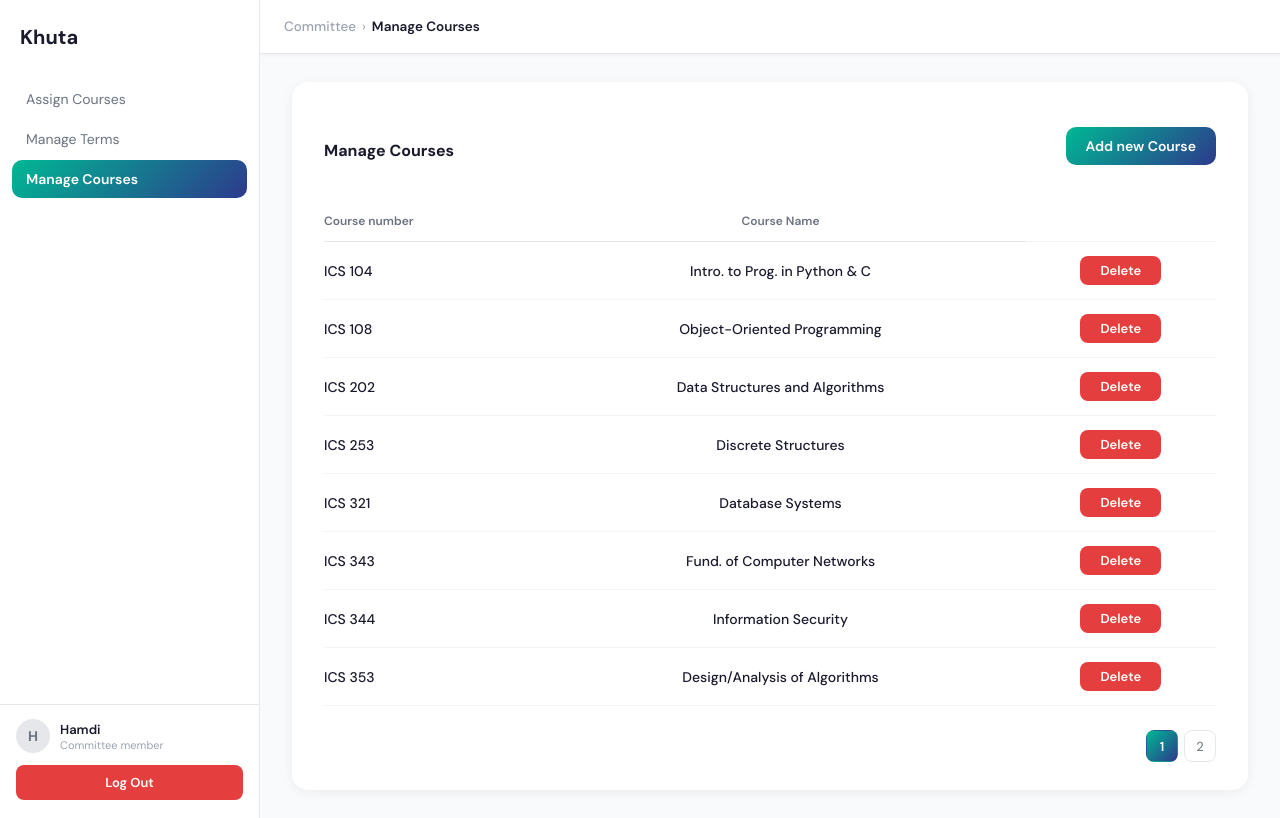
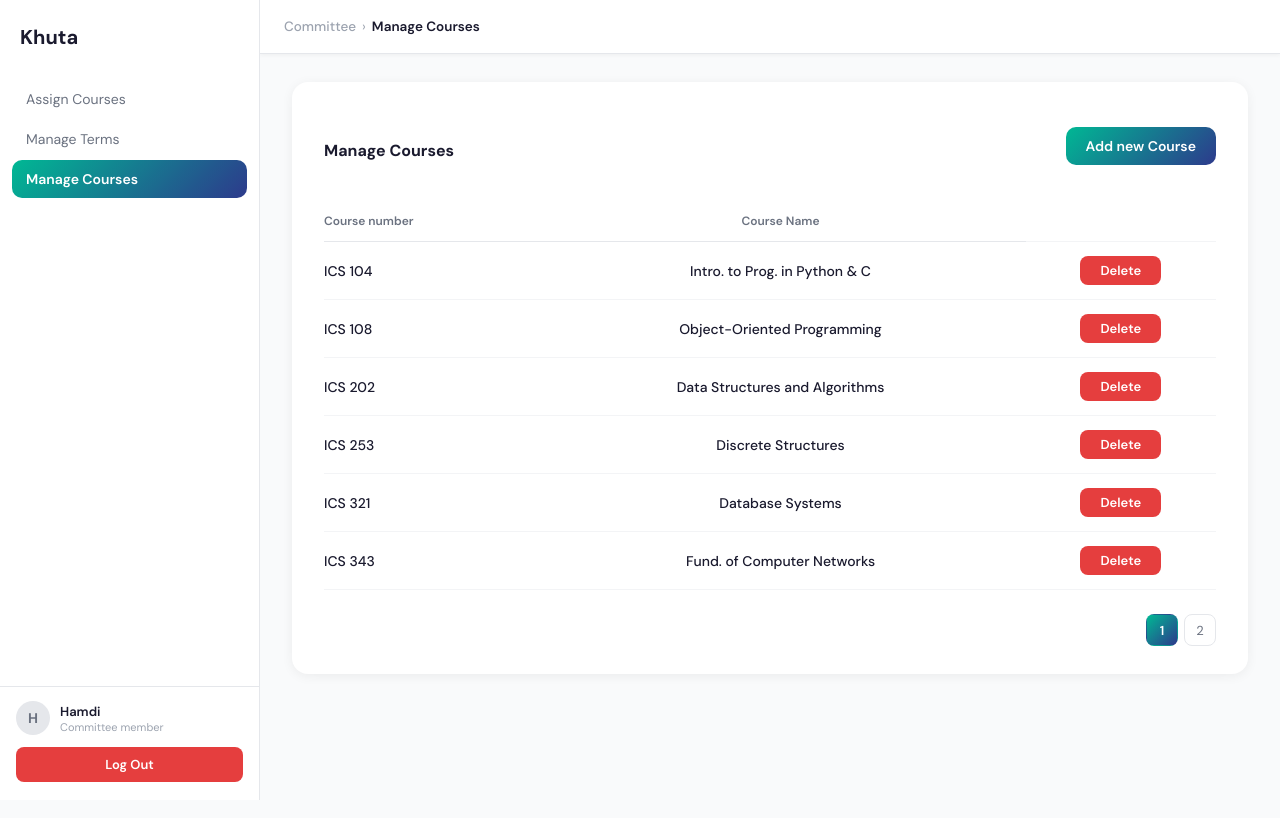
Before and after one commit to KawtharAlomran/SWE363ProjectGroup12, a React (Vite) app in the folder my-react-app/: page /committee/manage-courses in a window 1280 px wide. Built offline with nearby package versions, Linux system fonts and the light colour scheme.

Commit message:
modification on manage courses view

```diff
--- a/my-react-app/src/Committee/Pages/ManageCourses.jsx
+++ b/my-react-app/src/Committee/Pages/ManageCourses.jsx
@@ -14,7 +14,7 @@ export default function ManageCourses() {
   const [hours, setHours] = useState("");
   const [description, setDescription] = useState("");
 
-  const coursesPerPage = 8;
+  const coursesPerPage = 6;
   const startIndex = (currentPage - 1) * coursesPerPage; // to find the start index
   const endIndex = startIndex + coursesPerPage;
   const currentCourses = courses.slice(startIndex, endIndex); // to display the courses in the specified page
```
